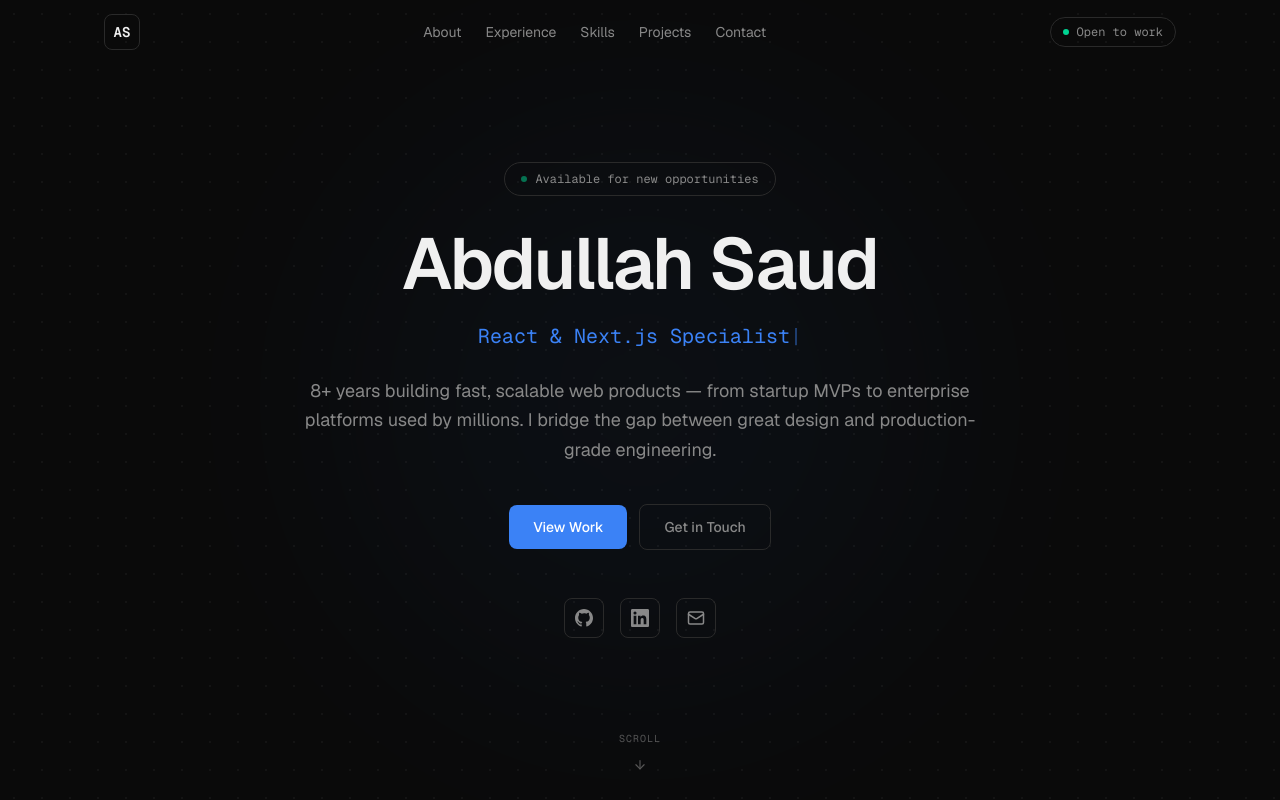
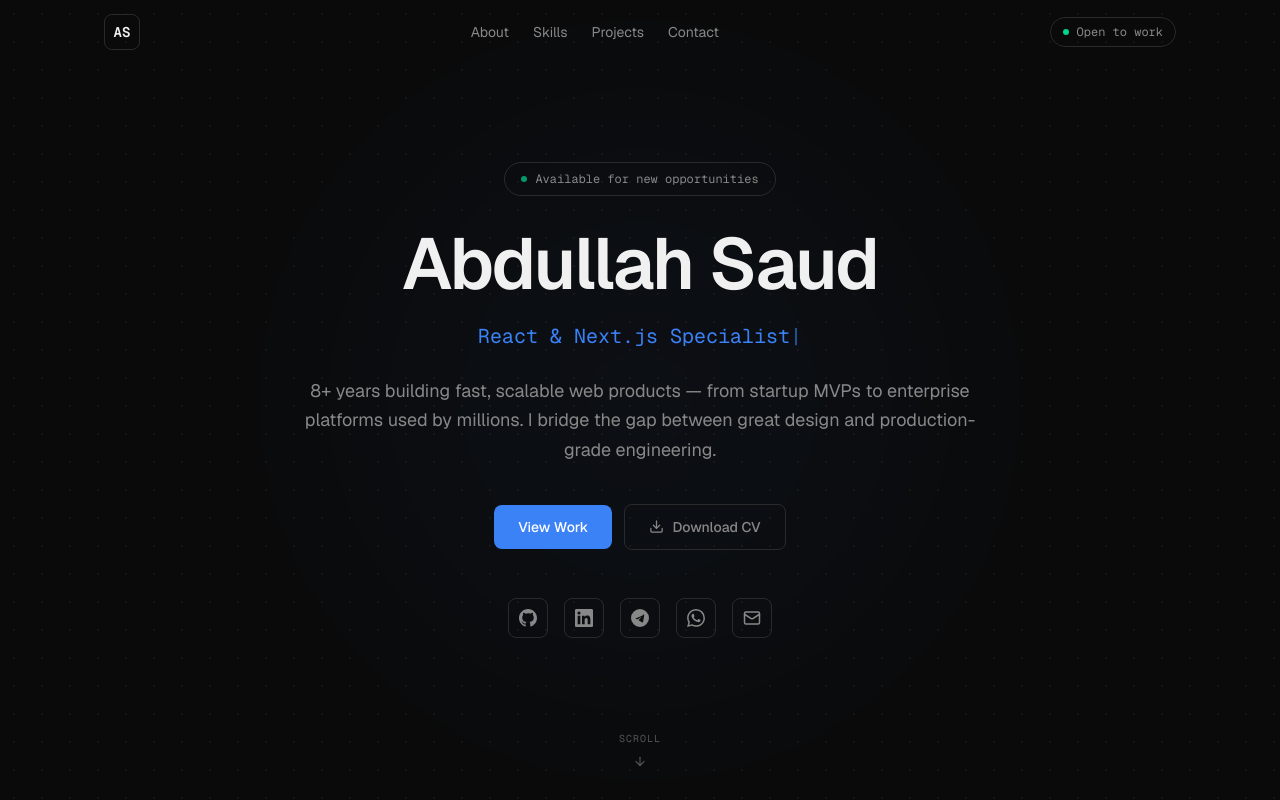
Before and after one commit to abdullah727/portfolio, a Next.js app: page / in a window 1280 px wide. Shown: the top 800 px of the page. Built offline with nearby package versions, Linux system fonts and the light colour scheme.

Commit message:
Added some minor tweaks

```diff
--- a/src/app/page.tsx
+++ b/src/app/page.tsx
@@ -2,7 +2,6 @@
 import { Footer } from "@/components/layout/Footer";
 import { Hero } from "@/components/sections/Hero";
 import { About } from "@/components/sections/About";
-import { Experience } from "@/components/sections/Experience";
 import { Skills } from "@/components/sections/Skills";
 import { Projects } from "@/components/sections/Projects";
 import { Contact } from "@/components/sections/Contact";
@@ -14,7 +13,6 @@
       <main>
         <Hero />
         <About />
-        <Experience />
         <Skills />
         <Projects />
         <Contact />
--- a/src/components/layout/Header.tsx
+++ b/src/components/layout/Header.tsx
@@ -6,7 +6,6 @@
 
 const navLinks = [
   { label: "About", href: "#about" },
-  { label: "Experience", href: "#experience" },
   { label: "Skills", href: "#skills" },
   { label: "Projects", href: "#projects" },
   { label: "Contact", href: "#contact" },
--- a/src/components/sections/About.tsx
+++ b/src/components/sections/About.tsx
@@ -56,15 +56,14 @@
           className="flex flex-col gap-6"
         >
           {/* Profile photo */}
-          <div className="relative w-48 h-48 rounded-2xl overflow-hidden border border-[var(--border)] mx-auto md:mx-0">
+          <div className="relative w-52 h-64 rounded-2xl overflow-hidden border border-[var(--border)] mx-auto md:mx-0">
             <Image
               src="/profile.jpg"
               alt="Abdullah Saud"
               fill
-              className="object-cover"
-              sizes="192px"
+              className="object-cover object-center"
+              sizes="208px"
             />
-            {/* Subtle glow overlay */}
             <div className="absolute inset-0 rounded-2xl ring-1 ring-inset ring-white/5" />
           </div>
 
--- a/src/components/sections/Contact.tsx
+++ b/src/components/sections/Contact.tsx
@@ -2,12 +2,14 @@
 
 import { motion } from "framer-motion";
 import { Mail } from "lucide-react";
-import { GitHubIcon, LinkedInIcon } from "@/components/ui/Icons";
+import { GitHubIcon, LinkedInIcon, TelegramIcon, WhatsAppIcon } from "@/components/ui/Icons";
 import { SectionHeading } from "@/components/ui/SectionHeading";
 
 const socials = [
   { href: "https://github.com/abdullah727", icon: GitHubIcon, label: "GitHub" },
   { href: "https://www.linkedin.com/in/abdullah-saud-9b8174141/", icon: LinkedInIcon, label: "LinkedIn" },
+  { href: "https://t.me/abdullahsaud", icon: TelegramIcon, label: "Telegram" },
+  { href: "https://wa.me/923314124948", icon: WhatsAppIcon, label: "WhatsApp" },
   { href: "mailto:abdullahsaud2010@hotmail.com", icon: Mail, label: "Email" },
 ];
 
--- a/src/components/sections/Hero.tsx
+++ b/src/components/sections/Hero.tsx
@@ -2,8 +2,8 @@
 
 import { useEffect, useState } from "react";
 import { motion } from "framer-motion";
-import { Mail, ArrowDown } from "lucide-react";
-import { GitHubIcon, LinkedInIcon } from "@/components/ui/Icons";
+import { Mail, ArrowDown, Download } from "lucide-react";
+import { GitHubIcon, LinkedInIcon, TelegramIcon, WhatsAppIcon } from "@/components/ui/Icons";
 
 const ROLES = ["Senior Frontend Engineer", "React & Next.js Specialist", "UI Performance Expert"];
 
@@ -113,10 +113,12 @@
             View Work
           </a>
           <a
-            href="mailto:abdullahsaud2010@hotmail.com"
-            className="px-6 py-3 rounded-lg border border-[var(--border)] text-[var(--text-muted)] text-sm font-medium hover:border-[var(--accent)] hover:text-[var(--accent)] transition-colors"
+            href="/cv.pdf"
+            download
+            className="inline-flex items-center gap-2 px-6 py-3 rounded-lg border border-[var(--border)] text-[var(--text-muted)] text-sm font-medium hover:border-[var(--accent)] hover:text-[var(--accent)] transition-colors"
           >
-            Get in Touch
+            <Download size={15} />
+            Download CV
           </a>
         </motion.div>
 
@@ -125,6 +127,8 @@
           {[
             { href: "https://github.com/abdullah727", icon: GitHubIcon, label: "GitHub" },
             { href: "https://www.linkedin.com/in/abdullah-saud-9b8174141/", icon: LinkedInIcon, label: "LinkedIn" },
+            { href: "https://t.me/abdullahsaud", icon: TelegramIcon, label: "Telegram" },
+            { href: "https://wa.me/923314124948", icon: WhatsAppIcon, label: "WhatsApp" },
             { href: "mailto:abdullahsaud2010@hotmail.com", icon: Mail, label: "Email" },
           ].map(({ href, icon: Icon, label }) => (
             <a
--- a/src/components/ui/Icons.tsx
+++ b/src/components/ui/Icons.tsx
@@ -7,14 +7,7 @@
 
 export function GitHubIcon({ size = 18, className }: IconProps) {
   return (
-    <svg
-      width={size}
-      height={size}
-      viewBox="0 0 24 24"
-      fill="currentColor"
-      className={cn(className)}
-      aria-hidden="true"
-    >
+    <svg width={size} height={size} viewBox="0 0 24 24" fill="currentColor" className={cn(className)} aria-hidden="true">
       <path d="M12 0C5.374 0 0 5.373 0 12c0 5.302 3.438 9.8 8.207 11.387.599.111.793-.261.793-.577v-2.234c-3.338.726-4.033-1.416-4.033-1.416-.546-1.387-1.333-1.756-1.333-1.756-1.089-.745.083-.729.083-.729 1.205.084 1.839 1.237 1.839 1.237 1.07 1.834 2.807 1.304 3.492.997.107-.775.418-1.305.762-1.604-2.665-.305-5.467-1.334-5.467-5.931 0-1.311.469-2.381 1.236-3.221-.124-.303-.535-1.524.117-3.176 0 0 1.008-.322 3.301 1.23A11.509 11.509 0 0 1 12 5.803c1.02.005 2.047.138 3.006.404 2.291-1.552 3.297-1.23 3.297-1.23.653 1.653.242 2.874.118 3.176.77.84 1.235 1.911 1.235 3.221 0 4.609-2.807 5.624-5.479 5.921.43.372.823 1.102.823 2.222v3.293c0 .319.192.694.801.576C20.566 21.797 24 17.3 24 12c0-6.627-5.373-12-12-12z" />
     </svg>
   );
@@ -22,15 +15,24 @@
 
 export function LinkedInIcon({ size = 18, className }: IconProps) {
   return (
-    <svg
-      width={size}
-      height={size}
-      viewBox="0 0 24 24"
-      fill="currentColor"
-      className={cn(className)}
-      aria-hidden="true"
-    >
+    <svg width={size} height={size} viewBox="0 0 24 24" fill="currentColor" className={cn(className)} aria-hidden="true">
       <path d="M20.447 20.452h-3.554v-5.569c0-1.328-.027-3.037-1.852-3.037-1.853 0-2.136 1.445-2.136 2.939v5.667H9.351V9h3.414v1.561h.046c.477-.9 1.637-1.85 3.37-1.85 3.601 0 4.267 2.37 4.267 5.455v6.286zM5.337 7.433a2.062 2.062 0 0 1-2.063-2.065 2.064 2.064 0 1 1 2.063 2.065zm1.782 13.019H3.555V9h3.564v11.452zM22.225 0H1.771C.792 0 0 .774 0 1.729v20.542C0 23.227.792 24 1.771 24h20.451C23.2 24 24 23.227 24 22.271V1.729C24 .774 23.2 0 22.222 0h.003z" />
     </svg>
   );
 }
+
+export function TelegramIcon({ size = 18, className }: IconProps) {
+  return (
+    <svg width={size} height={size} viewBox="0 0 24 24" fill="currentColor" className={cn(className)} aria-hidden="true">
+      <path d="M11.944 0A12 12 0 0 0 0 12a12 12 0 0 0 12 12 12 12 0 0 0 12-12A12 12 0 0 0 12 0a12 12 0 0 0-.056 0zm4.962 7.224c.1-.002.321.023.465.14a.506.506 0 0 1 .171.325c.016.093.036.306.02.472-.18 1.898-.962 6.502-1.36 8.627-.168.9-.499 1.201-.820 1.23-.696.065-1.225-.46-1.9-.902-1.056-.693-1.653-1.124-2.678-1.800-.995-.667-.350-1.034.216-1.634.149-.152 2.726-2.50 2.778-2.713.006-.024.011-.112-.044-.159-.055-.047-.136-.031-.194-.018-.083.018-1.400.891-3.952 2.618-.374.257-.713.383-1.018.376-.335-.009-.979-.19-1.457-.344-.588-.195-1.057-.295-1.016-.625.02-.17.228-.342.623-.516 2.442-1.064 4.073-1.766 4.893-2.107 2.33-.975 2.815-1.144 3.130-1.150z" />
+    </svg>
+  );
+}
+
+export function WhatsAppIcon({ size = 18, className }: IconProps) {
+  return (
+    <svg width={size} height={size} viewBox="0 0 24 24" fill="currentColor" className={cn(className)} aria-hidden="true">
+      <path d="M17.472 14.382c-.297-.149-1.758-.867-2.03-.967-.273-.099-.471-.148-.67.15-.197.297-.767.966-.94 1.164-.173.199-.347.223-.644.075-.297-.15-1.255-.463-2.39-1.475-.883-.788-1.48-1.761-1.653-2.059-.173-.297-.018-.458.13-.606.134-.133.298-.347.446-.52.149-.174.198-.298.298-.497.099-.198.05-.371-.025-.52-.075-.149-.669-1.612-.916-2.207-.242-.579-.487-.5-.669-.51-.173-.008-.371-.01-.57-.01-.198 0-.52.074-.792.372-.272.297-1.04 1.016-1.04 2.479 0 1.462 1.065 2.875 1.213 3.074.149.198 2.096 3.2 5.077 4.487.709.306 1.262.489 1.694.625.712.227 1.36.195 1.871.118.571-.085 1.758-.719 2.006-1.413.248-.694.248-1.289.173-1.413-.074-.124-.272-.198-.57-.347m-5.421 7.403h-.004a9.87 9.87 0 0 1-5.031-1.378l-.361-.214-3.741.982.998-3.648-.235-.374a9.86 9.86 0 0 1-1.51-5.26c.001-5.45 4.436-9.884 9.888-9.884 2.64 0 5.122 1.03 6.988 2.898a9.825 9.825 0 0 1 2.893 6.994c-.003 5.45-4.437 9.884-9.885 9.884m8.413-18.297A11.815 11.815 0 0 0 12.05 0C5.495 0 .16 5.335.157 11.892c0 2.096.547 4.142 1.588 5.945L.057 24l6.305-1.654a11.882 11.882 0 0 0 5.683 1.448h.005c6.554 0 11.89-5.335 11.893-11.893a11.821 11.821 0 0 0-3.48-8.413z" />
+    </svg>
+  );
+}
--- a/src/components/ui/ProjectCard.tsx
+++ b/src/components/ui/ProjectCard.tsx
@@ -49,14 +49,14 @@
             <button
               onClick={prev}
               aria-label="Previous screenshot"
-              className="absolute left-2 top-1/2 -translate-y-1/2 p-1.5 rounded-full bg-black/60 text-white opacity-0 group-hover:opacity-100 transition-opacity hover:bg-black/80 z-10"
+              className="absolute left-2 top-1/2 -translate-y-1/2 p-1.5 rounded-full bg-black/60 text-white opacity-0 group-hover:opacity-100 transition-opacity hover:bg-black/80 z-10 cursor-pointer"
             >
               <ChevronLeft size={16} />
             </button>
             <button
               onClick={next}
               aria-label="Next screenshot"
-              className="absolute right-2 top-1/2 -translate-y-1/2 p-1.5 rounded-full bg-black/60 text-white opacity-0 group-hover:opacity-100 transition-opacity hover:bg-black/80 z-10"
+              className="absolute right-2 top-1/2 -translate-y-1/2 p-1.5 rounded-full bg-black/60 text-white opacity-0 group-hover:opacity-100 transition-opacity hover:bg-black/80 z-10 cursor-pointer"
             >
               <ChevronRight size={16} />
             </button>
```
Also changed, not shown: .claude/settings.json, 1 other file (tests, documents, lock files or other folders).
